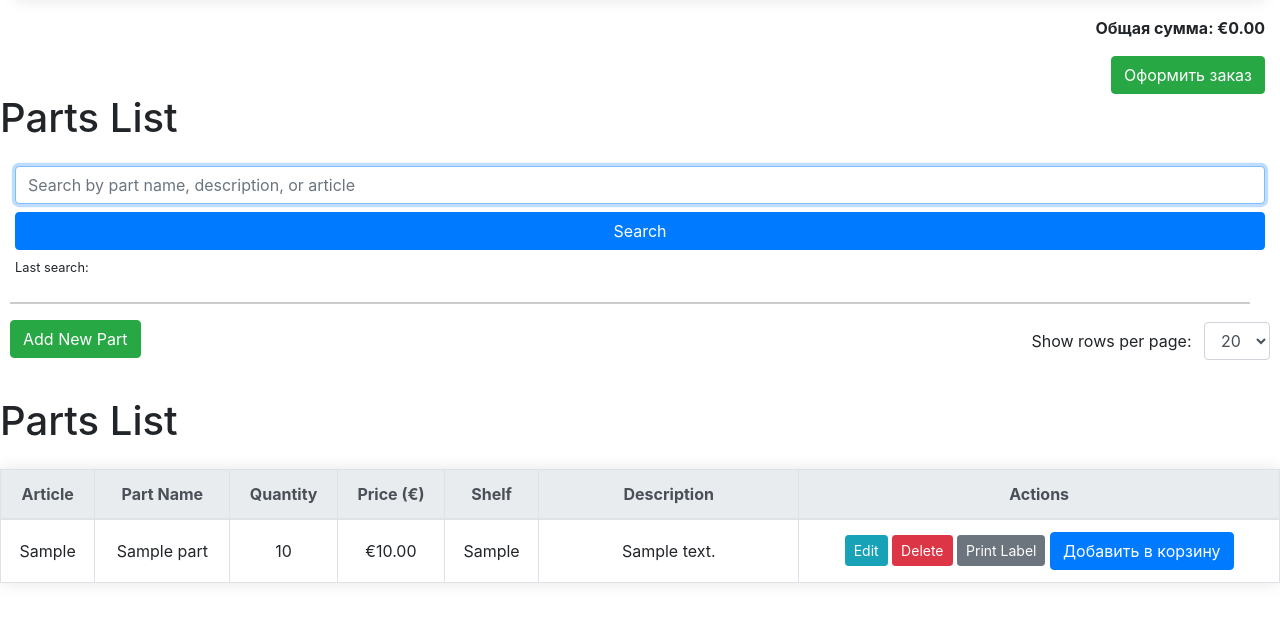
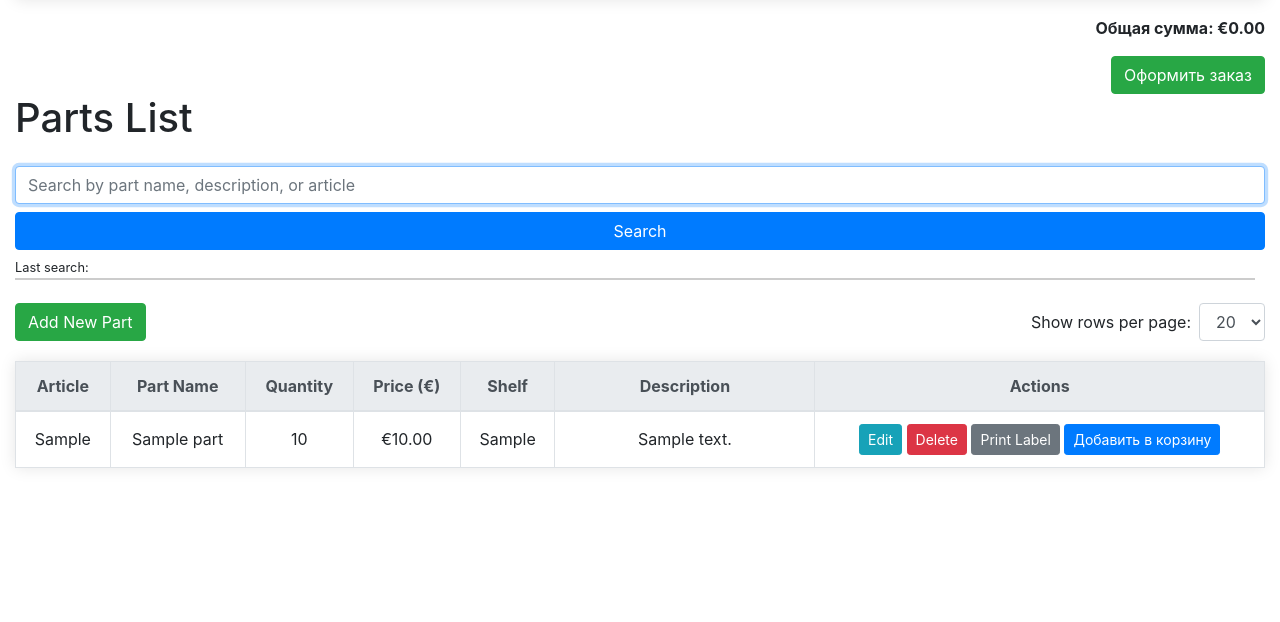
Before and after one commit to Ewi0/ALLOwhk, a PHP site: page / in a window 1280 px wide. Shown: the part 109-731 px from the top of the page. Run offline with PHP 8.4, Linux system fonts and the light colour scheme; tables that the repository leaves empty or names only in its code hold one stand-in row (values such as "Sample post"); some libraries are stand-ins or nearby versions.

Commit message:
100% OOP Project
100% OOP Project if i didn't missed something

```diff
--- a/assets/js/main.js
+++ b/assets/js/main.js
@@ -164,6 +164,12 @@ $(document).ready(function(){
     });
   });
 // Search suggestor
+
+$(document).on('click', '.suggestion-item', function () {
+    // Найдём ближайшую форму и отправим её
+    $('#search').closest('form').submit();
+});
+
 document.getElementById('search').addEventListener('input', function() {
     let query = this.value;
 
@@ -230,34 +236,30 @@ function generateBarcodeSVG(barcode) {
 
 // Function to print individual labels with padding above the article
 function printLabel(partId) {
-    let row = document.querySelector(`tr[data-id='${partId}']`);
+    const row = document.querySelector(`tr[data-id='${partId}']`);
     if (!row) return;
 
-    let article = row.cells[1].textContent;
-    let partName = row.cells[2].textContent;
-    let price = row.cells[4].textContent;
-    let shelf = row.cells[5].textContent;
-    let barcode = row.getAttribute('data-barcode'); // Get the barcode from the row's data attribute
+    const article = row.cells[0].textContent.trim();
+    const partName = row.cells[1].textContent.trim();
+    const price = row.cells[3].textContent.trim();
+    const barcode = row.getAttribute('data-barcode') || '';
+    const barcodeSVG = generateBarcodeSVG(barcode); // уже у тебя реализован
 
-    let labelWindow = window.open('', '_blank', 'width=1280,height=720');
-
-    // Inject the SVG barcode using the JsBarcode-based function
-    let barcodeSVG = generateBarcodeSVG(barcode);
+    const labelWindow = window.open('', '_blank', 'width=1280,height=720');
 
     labelWindow.document.write(`
         <html>
         <head><title>Label</title></head>
         <body onload="window.print(); window.onafterprint = window.close();" style="font-family: Arial, sans-serif; text-align: center;">
-            <div class="label" style="margin-bottom: 20px; display: flex; flex-direction: column; justify-content: center; align-items: center;">
-                <div style="padding-top: 2px;"> <!-- Padding only above the article -->
-                    <strong style="font-size: 16px;">${article}</strong>
-                </div>
-                <div style="font-size: 14px;">${partName}</div>
-                <strong style="font-size: 20px; margin: 1px 1px 0 0">${price}</strong>
-                <div>${barcodeSVG}</div>
+            <div style="padding: 3px;">
+                <div style="font-size: 15px; margin-top: 1px; font-weight: bold;">${article}</div>
+                <div style="font-size: 13px;">${partName}</div>
+                <div style="font-size: 20px; margin-top: 1px; font-weight: bold;">${price}</div>
+                <div style="margin-top: 2px;">${barcodeSVG}</div>
             </div>
         </body>
         </html>
     `);
+
     labelWindow.document.close();
 }
--- a/assets/styles/style.css
+++ b/assets/styles/style.css
@@ -41,7 +41,6 @@ max-width: calc(100vw - 40px);  /* Ensure it doesn't overflow the viewport (with
 font-family: Arial, sans-serif;
 font-size: 14px;
 margin-bottom: 30px;
-margin-left: 10px;
 }
 
 .suggestion-item {
--- a/index.php
+++ b/index.php
@@ -1,75 +1,63 @@
 <?php
+require_once 'autoload.php';
+session_start();
 
-include "dbc.php";
-session_start();  // Start session to manage the cart
+$part = new Part();
 
-// Шаг 1: Устанавливаем значения для пагинации
+// Получаем параметры запроса
+$search = $_POST['search'] ?? '';
+$page = isset($_GET['page']) ? (int) $_GET['page'] : 1;
+$rows_per_page = isset($_GET['rows_per_page']) ? (int) $_GET['rows_per_page'] : 10;
+$offset = ($page - 1) * $rows_per_page;
+
+// Получаем результаты поиска и общее количество
+$parts = $part->searchParts($search, $offset, $rows_per_page);
+$total_rows = $part->countParts($search);
+$total_pages = ceil($total_rows / $rows_per_page);
+?>
+
+
+
+<?php
+require_once 'autoload.php';
+
+$part = new Part();
+
 $rows_per_page = isset($_GET['rows_per_page']) ? (int)$_GET['rows_per_page'] : 20;
 $page = isset($_GET['page']) ? (int)$_GET['page'] : 1;
+$search_term = isset($_GET['search']) ? trim($_GET['search']) : '';
 $offset = ($page - 1) * $rows_per_page;
 
-// Шаг 2: Проверяем поисковый запрос
-$search_term = isset($_GET['search']) ? mysqli_real_escape_string($con, $_GET['search']) : '';
-$search_condition = '';
-
-if (!empty($search_term)) {
-    $terms = explode(' ', $search_term);
-    $search_condition = " WHERE ";
-
-    $conditions = array();
-    foreach ($terms as $term) {
-        $conditions[] = "(part_name LIKE '%$term%' OR description LIKE '%$term%' OR article LIKE '%$term%' OR barcode LIKE '%$term%')";
-    }
-
-    $search_condition .= implode(' AND ', $conditions);
-}
-
-// Получаем общее количество строк с учетом поискового запроса
-$total_rows_query = "SELECT COUNT(*) AS total FROM parts" . $search_condition;
-$total_rows_result = mysqli_query($con, $total_rows_query);
-$total_rows = mysqli_fetch_assoc($total_rows_result)['total'];
-
-// Пересчет общего количества страниц
+// Получаем детали и количество
+$parts = $part->searchParts($search_term, $offset, $rows_per_page);
+$total_rows = $part->countParts($search_term);
 $total_pages = ceil($total_rows / $rows_per_page);
 
-// Если строк меньше, чем количество на одну страницу, установить total_pages в 1
-if ($total_pages == 0) {
-    $total_pages = 1;
-}
-
-// Проверка, что текущая страница валидна
-if ($page > $total_pages) {
-    $page = $total_pages;
-} elseif ($page < 1) {
-    $page = 1;
-}
-
-// Шаг 4: Получение данных для текущей страницы
-$q = "SELECT * FROM parts" . $search_condition . " ORDER BY id DESC LIMIT $offset, $rows_per_page";
-
-// Выполнение запроса
-$stmt = $con->prepare($q);
-$stmt->execute();
-$parts_result = $stmt->get_result(); // Результат запрашивается в отдельной переменной
+// Защита от недопустимых значений
+if ($total_pages < 1) $total_pages = 1;
+if ($page > $total_pages) $page = $total_pages;
+if ($page < 1) $page = 1;
 ?>
 
 <!DOCTYPE html>
-<html>
+<html lang="ru">
 <head>
+    <meta charset="UTF-8">
     <title>Parts List</title>
     <link rel="apple-touch-icon" sizes="180x180" href="assets/ico/apple-touch-icon.png">
     <link rel="icon" type="image/png" sizes="32x32" href="assets/ico/favicon-32x32.png">
     <link rel="icon" type="image/png" sizes="16x16" href="assets/ico/favicon-16x16.png">
     <link rel="manifest" href="ico/site.webmanifest">
+
     <link rel="stylesheet" href="https://maxcdn.bootstrapcdn.com/bootstrap/4.0.0/css/bootstrap.min.css">
-    <script src="https://code.jquery.com/jquery-3.7.1.min.js" integrity="sha256-/JqT3SQfawRcv/BIHPThkBvs0OEvtFFmqPF/lYI/Cxo=" crossorigin="anonymous"></script>
     <link rel="stylesheet" href="assets/styles/style.css">
+
+    <script src="https://code.jquery.com/jquery-3.7.1.min.js"></script>
 </head>
 <body>
 
 <div class="container-fluid">
-
-    <h2>Корзина</h2>
+<h2>Корзина</h2>
     <table class="table table-bordered">
         <thead>
             <tr>
@@ -81,7 +69,7 @@ $parts_result = $stmt->get_result(); // Результат запрашивае
             </tr>
         </thead>
         <tbody id="cart-items">
-            <!-- Здесь будут загружаться товары из корзины через AJAX -->
+            <!-- Подгружается через AJAX -->
         </tbody>
     </table>
     <div class="text-right">
@@ -90,49 +78,40 @@ $parts_result = $stmt->get_result(); // Результат запрашивае
     <div class="text-right mt-3">
         <button id="checkout-btn" class="btn btn-success">Оформить заказ</button>
     </div>
-</div>
 
-<!-- Контейнер для всплывающих сообщений -->
-<div id="popup-message" class="alert alert-success"></div>
+    <div id="popup-message" class="alert alert-success" style="display:none;"></div>
 
     <h1 class="mb-4">Parts List</h1>
 
-<!-- Search Form -->
-<div class="container-fluid" style="height: 100%;">
     <form method="GET" action="index.php" class="form-inline row mb-4">
         <div class="col-12">
-            <input type="text" id="search" name="search" class="form-control w-100 mb-2" placeholder="Search by part name, description, or article" autofocus>
+            <input type="text" id="search" name="search" class="form-control w-100 mb-2" placeholder="Search by part name, description, or article" value="" autofocus>
+
         </div>
         <div class="col-12">
             <button type="submit" class="btn btn-primary w-100">Search</button>
         </div>
         <div class="col-12">
-            <small class="d-block mt-2">Last search: <?php echo isset($_GET['search']) ? $_GET['search'] : ''; ?></small>
+            <small class="d-block mt-2">Last search: <?= htmlspecialchars($search_term) ?></small>
+        </div>
+        <div class="col-12">
+            <div id="suggestionBox" class="suggestion-box"></div>
         </div>
     </form>
-</div>
 
-<!-- Suggestions box for dynamic search results -->
-<div id="suggestionBox" class="suggestion-box"></div>
-
-
-
-    <div class="align-items-container">
-        <a href="add_part.php" class="btn btn-success" style="margin: 0 10px;">Add New Part</a>
-        <div class="form-group">
-            <label for="rows_per_page" class="mr-2">Show rows per page:</label>
-            <select id="rows_per_page" class="form-control" style="width: auto; display: inline-block; margin-top: 20px; margin-right: 10px;" onchange="window.location.href='?rows_per_page=' + this.value">
-                <option value="5" <?php if($rows_per_page == 5) echo 'selected'; ?>>5</option>
-                <option value="10" <?php if($rows_per_page == 10) echo 'selected'; ?>>10</option>
-                <option value="20" <?php if($rows_per_page == 20) echo 'selected'; ?>>20</option>
-                <option value="50" <?php if($rows_per_page == 50) echo 'selected'; ?>>50</option>
+    <div class="d-flex justify-content-between align-items-center mb-3">
+        <a href="add_part.php" class="btn btn-success">Add New Part</a>
+        <form method="GET" class="form-inline">
+            <label class="mr-2">Show rows per page:</label>
+            <select name="rows_per_page" class="form-control" onchange="this.form.submit()">
+                <?php foreach ([5, 10, 20, 50] as $opt): ?>
+                    <option value="<?= $opt ?>" <?= $rows_per_page == $opt ? 'selected' : '' ?>><?= $opt ?></option>
+                <?php endforeach; ?>
             </select>
-        </div>
+            <input type="hidden" name="search" value="<?= htmlspecialchars($search_term) ?>">
+        </form>
     </div>
 
-
-    <!-- Список запчастей -->
-    <h1 class="mb-4">Parts List</h1>
     <table class="table table-bordered table-hover">
         <thead class="thead-light">
             <tr>
@@ -146,76 +125,68 @@ $parts_result = $stmt->get_result(); // Результат запрашивае
             </tr>
         </thead>
         <tbody>
-            <?php while ($row = $parts_result->fetch_assoc()): ?>
-                <tr data-id="<?php echo $row['id']; ?>" data-barcode="<?php echo $row['barcode']; ?>">
-                    <td class="copyData"><?php echo $row['article']; ?></td>
-                    <td><?php echo $row['part_name']; ?></td>
-                    <td><?php echo $row['quantity']; ?></td>
-                    <td>€<?php echo number_format($row['price'], 2); ?></td>
-                    <td><?php echo $row['shelf']; ?></td>
-                    <td style="width: 260px;"><?php echo $row['description']; ?></td>
-                    <td>
-                        <a href="edit.php?id=<?php echo $row['id']; ?>" class="btn btn-info btn-sm">Edit</a>
-                        <a href="?delete_id=<?php echo $row['id']; ?>" class="btn btn-danger btn-sm">Delete</a>
-                        <button class="btn btn-secondary btn-sm print-button no-print" onclick="printLabel(<?php echo $row['id']; ?>)">Print Label</button>
-                        <button class="btn btn-primary add-to-cart" data-id="<?php echo $row['id']; ?>">Добавить в корзину</button>
-                    </td>
-                </tr>
-            <?php endwhile; ?>
+        <?php foreach ($parts as $row): ?>
+            <tr data-id="<?= $row['id'] ?>" data-barcode="<?= $row['barcode'] ?>">
+                <td class="copyData"><?= htmlspecialchars($row['article']) ?></td>
+                <td><?= htmlspecialchars($row['part_name']) ?></td>
+                <td><?= $row['quantity'] ?></td>
+                <td>€<?= number_format($row['price'], 2) ?></td>
+                <td><?= htmlspecialchars($row['shelf']) ?></td>
+                <td style="width: 260px;"><?= htmlspecialchars($row['description']) ?></td>
+                <td>
+                    <a href="edit.php?id=<?= $row['id'] ?>" class="btn btn-info btn-sm">Edit</a>
+                    <a href="?delete_id=<?= $row['id'] ?>" class="btn btn-danger btn-sm">Delete</a>
+                    <button class="btn btn-secondary btn-sm print-button no-print" onclick="printLabel(<?= $row['id'] ?>)">Print Label</button>
+                    <button class="btn btn-primary btn-sm add-to-cart" data-id="<?= $row['id'] ?>">Добавить в корзину</button>
+                </td>
+            </tr>
+        <?php endforeach; ?>
         </tbody>
     </table>
-
-<?php
-// Пагинация с сокращённым отображением страниц
-if ($total_pages > 1): ?>
+    <?php if ($total_pages > 1): ?>
     <div class="d-flex justify-content-center mt-4">
-        <nav aria-label="Page navigation example">
+        <nav aria-label="Page navigation">
             <ul class="pagination">
-                <!-- Previous page link -->
-                <li class="page-item <?php if ($page <= 1) echo 'disabled'; ?>">
-                    <a class="page-link" href="?page=<?php echo max(1, $page - 1); ?>&rows_per_page=<?php echo $rows_per_page; ?>&search=<?php echo urlencode($search_term); ?>" aria-label="Previous">
-                        <span aria-hidden="true">&laquo;</span>
-                    </a>
+                <!-- Предыдущая -->
+                <li class="page-item <?= $page <= 1 ? 'disabled' : '' ?>">
+                    <a class="page-link" href="?page=<?= max(1, $page - 1) ?>&rows_per_page=<?= $rows_per_page ?>&search=<?= urlencode($search_term) ?>">&laquo;</a>
                 </li>
 
-                <!-- Показать первую страницу -->
+                <!-- Первая -->
                 <?php if ($page > 2): ?>
-                    <li class="page-item">
-                        <a class="page-link" href="?page=1&rows_per_page=<?php echo $rows_per_page; ?>&search=<?php echo urlencode($search_term); ?>">1</a>
-                    </li>
+                    <li class="page-item"><a class="page-link" href="?page=1&rows_per_page=<?= $rows_per_page ?>&search=<?= urlencode($search_term) ?>">1</a></li>
                     <?php if ($page > 3): ?>
                         <li class="page-item disabled"><span class="page-link">...</span></li>
                     <?php endif; ?>
                 <?php endif; ?>
 
-                <!-- Показать текущую и соседние страницы -->
+                <!-- Текущая ±1 -->
                 <?php for ($i = max(1, $page - 1); $i <= min($total_pages, $page + 1); $i++): ?>
-                    <li class="page-item <?php if ($i == $page) echo 'active'; ?>">
-                        <a class="page-link" href="?page=<?php echo $i; ?>&rows_per_page=<?php echo $rows_per_page; ?>&search=<?php echo urlencode($search_term); ?>"><?php echo $i; ?></a>
+                    <li class="page-item <?= $i == $page ? 'active' : '' ?>">
+                        <a class="page-link" href="?page=<?= $i ?>&rows_per_page=<?= $rows_per_page ?>&search=<?= urlencode($search_term) ?>"><?= $i ?></a>
                     </li>
                 <?php endfor; ?>
 
-                <!-- Показать последнюю страницу -->
+                <!-- Последняя -->
                 <?php if ($page < $total_pages - 1): ?>
                     <?php if ($page < $total_pages - 2): ?>
                         <li class="page-item disabled"><span class="page-link">...</span></li>
                     <?php endif; ?>
-                    <li class="page-item">
-                        <a class="page-link" href="?page=<?php echo $total_pages; ?>&rows_per_page=<?php echo $rows_per_page; ?>&search=<?php echo urlencode($search_term); ?>"><?php echo $total_pages; ?></a>
-                    </li>
+                    <li class="page-item"><a class="page-link" href="?page=<?= $total_pages ?>&rows_per_page=<?= $rows_per_page ?>&search=<?= urlencode($search_term) ?>"><?= $total_pages ?></a></li>
                 <?php endif; ?>
 
-                <!-- Next page link -->
-                <li class="page-item <?php if ($page >= $total_pages) echo 'disabled'; ?>">
-                    <a class="page-link" href="?page=<?php echo min($total_pages, $page + 1); ?>&rows_per_page=<?php echo $rows_per_page; ?>&search=<?php echo urlencode($search_term); ?>" aria-label="Next">
-                        <span aria-hidden="true">&raquo;</span>
-                    </a>
+                <!-- Следующая -->
+                <li class="page-item <?= $page >= $total_pages ? 'disabled' : '' ?>">
+                    <a class="page-link" href="?page=<?= min($total_pages, $page + 1) ?>&rows_per_page=<?= $rows_per_page ?>&search=<?= urlencode($search_term) ?>">&raquo;</a>
                 </li>
             </ul>
         </nav>
     </div>
 <?php endif; ?>
+
+<!-- JS и завершение -->
 <script src="https://cdn.jsdelivr.net/npm/jsbarcode@3.11.5/dist/JsBarcode.all.min.js"></script>
 <script src="assets/js/main.js"></script>
+</div>
 </body>
 </html>
```
Also changed, not shown: classes/Part.php (+54 -0 lines).
